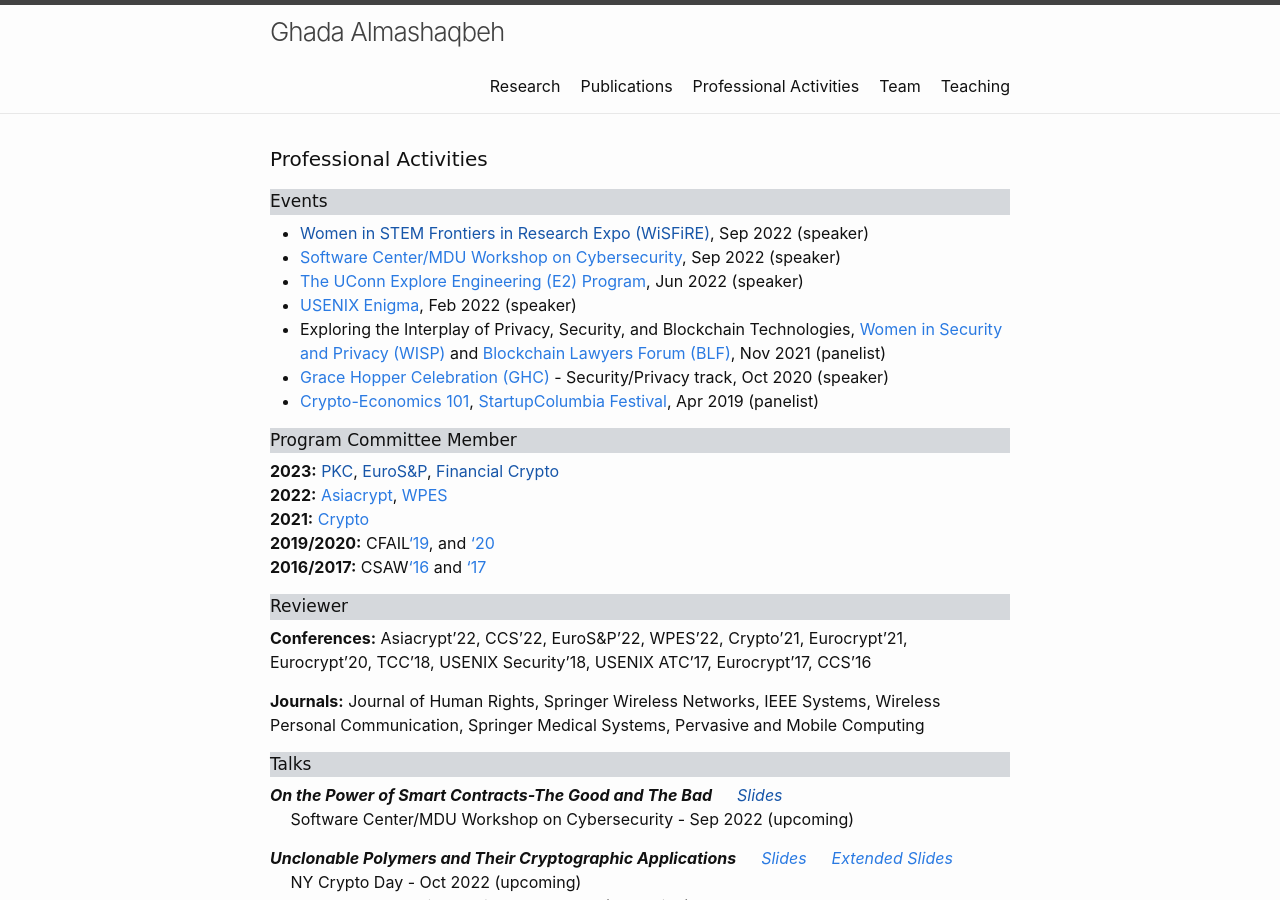
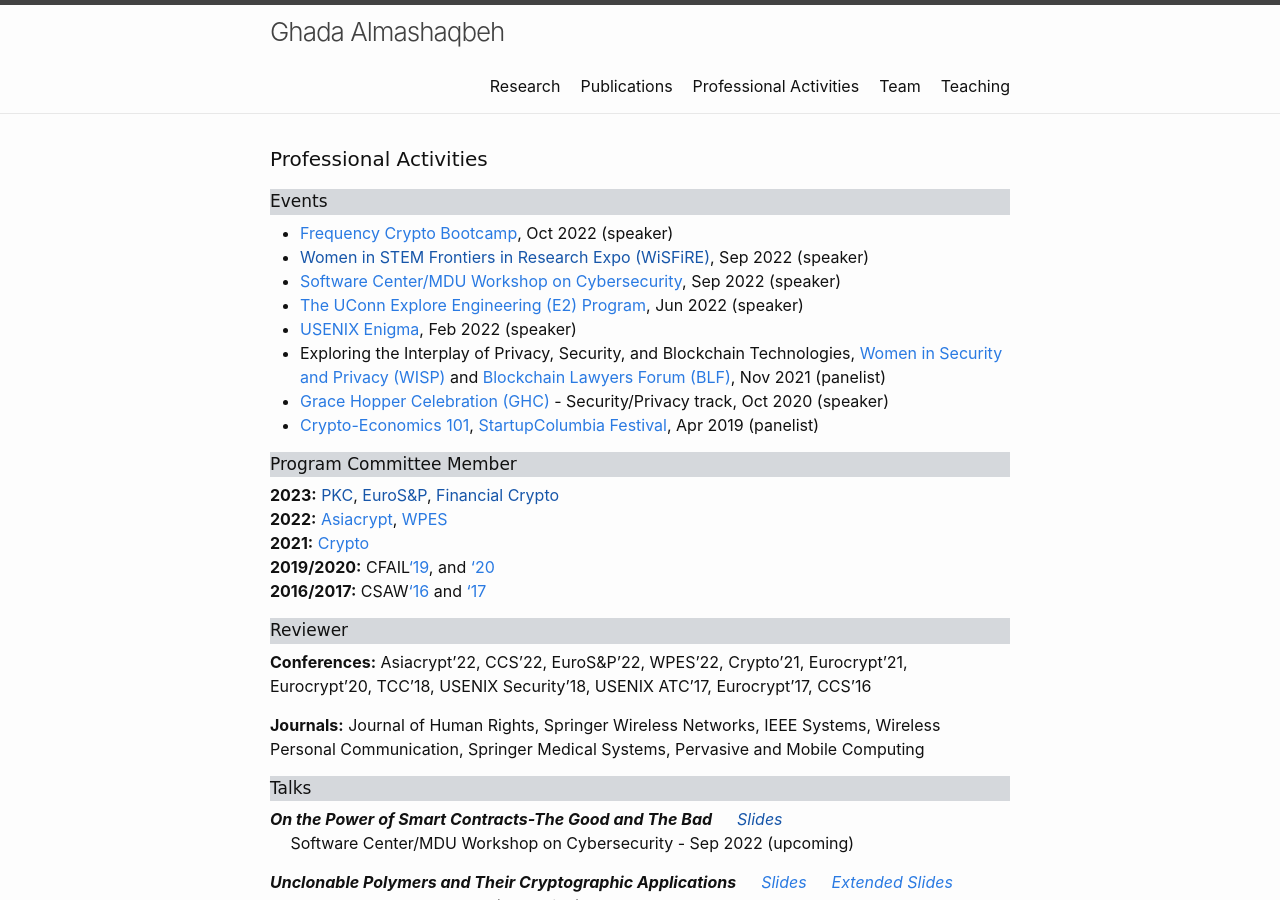
Before and after one commit to GhadaAlmashaqbeh/GhadaAlmashaqbeh.github.io, a Jekyll site: the page built from 03-talks.md, in a window 1280 px wide and 900 px high. Built offline with Jekyll 4.4.1, drawn with Linux system fonts in a browser that asks for light colours.

Commit message:
edit talks

```diff
--- a/03-talks.md
+++ b/03-talks.md
@@ -8,6 +8,7 @@ permalink: /activities/
 
 <div style="font-family: 'Comic Sans MS'; font-size:17px; background-color:rgb(213, 216, 220);margin-bottom:6px;">Events</div>
 
+* [Frequency Crypto Bootcamp](https://frequency.pillar.vc/crypto/), Oct 2022 (speaker) <br/>
 * [Women in STEM Frontiers in Research Expo (WiSFiRE)](), Sep 2022 (speaker) <br/>
 * [Software Center/MDU Workshop on Cybersecurity](https://www.software-center.se/event/ws_cybersecurity_mdu/), Sep 2022 (speaker) <br/>
 * [The UConn Explore Engineering (E2) Program](https://inclusion.engr.uconn.edu/explore-engineering/), Jun 2022 (speaker) <br/>
```
